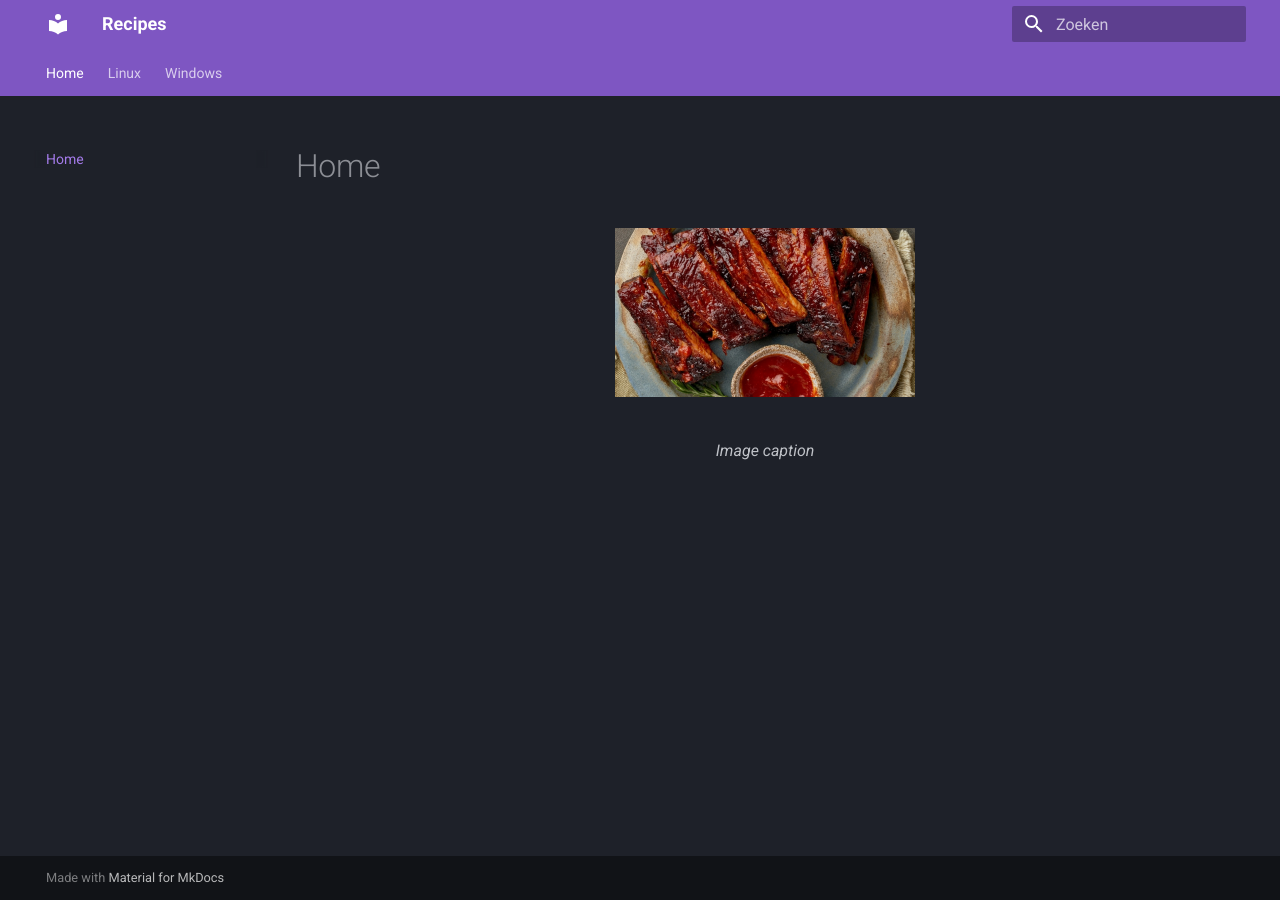
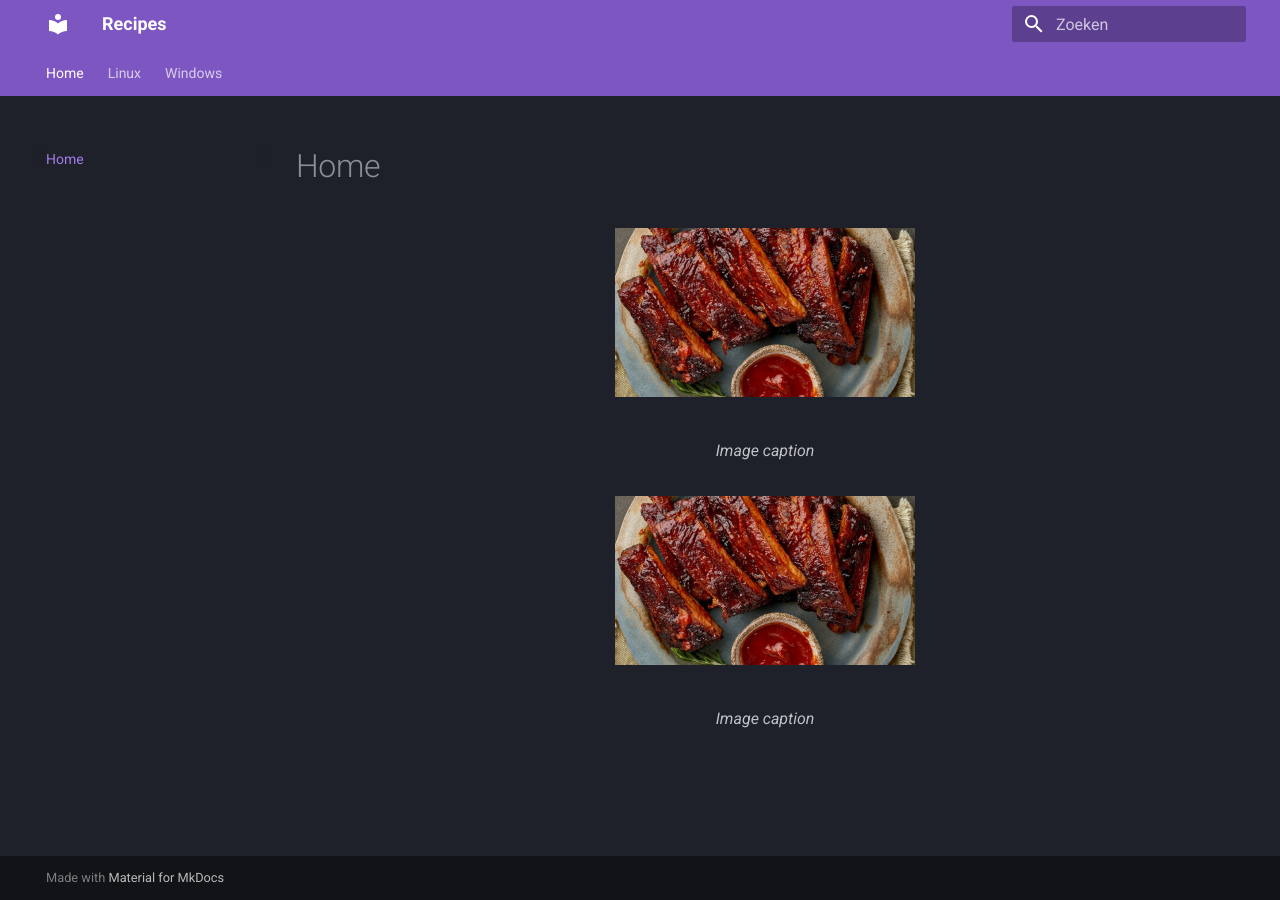
Before and after one commit to RoyalMusicBeats/recipes, an MkDocs documentation site: the page built from docs/index.md, in a window 1280 px wide. Built offline with MkDocs 1.6.1 and Material for MkDocs 9.7.7, drawn with Linux system fonts in a browser that asks for light colours.

Commit message:
Add duplicate image figure to index.md for consistency

```diff
--- a/docs/index.md
+++ b/docs/index.md
@@ -4,3 +4,8 @@
   ![Image title](test.jpg){ width="300" }
   <figcaption>Image caption</figcaption>
 </figure>
+
+<figure markdown="span">
+  ![Image title](test.jpg){ width="300" }
+  <figcaption>Image caption</figcaption>
+</figure>
```
